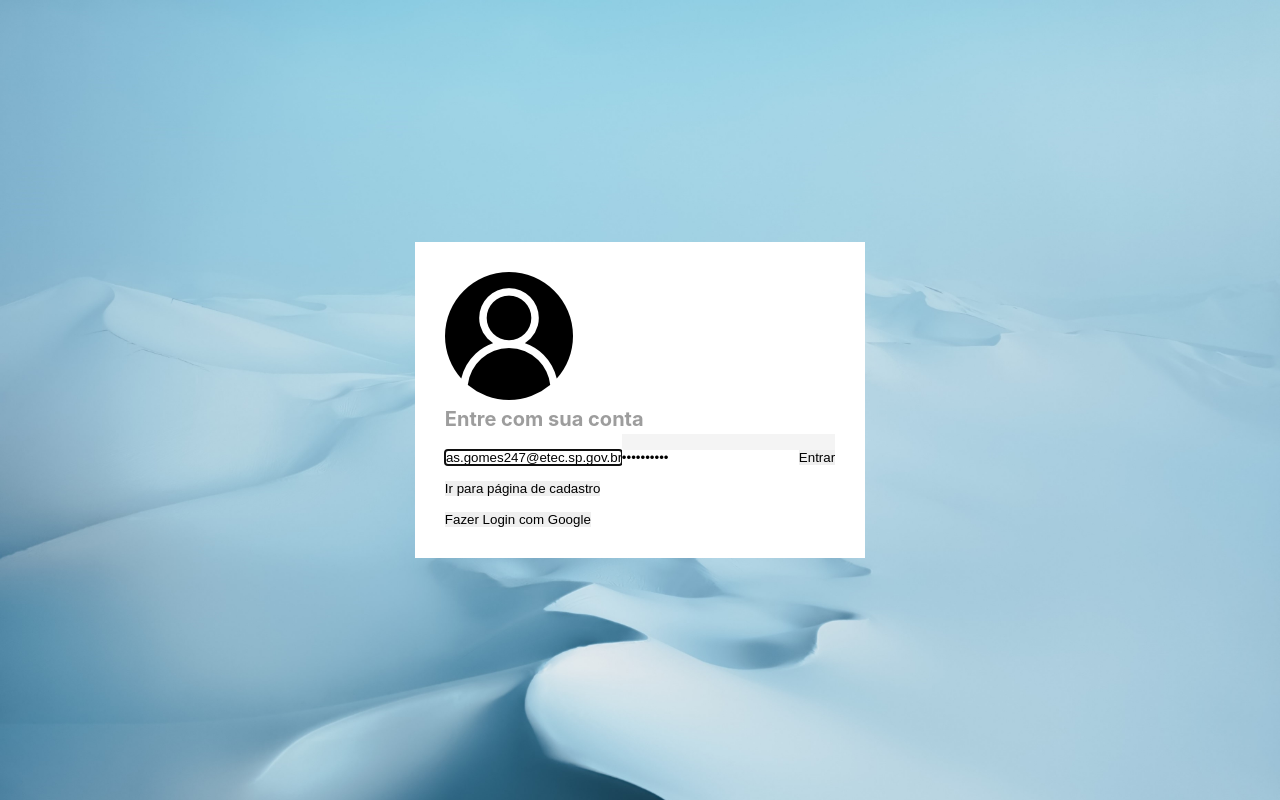
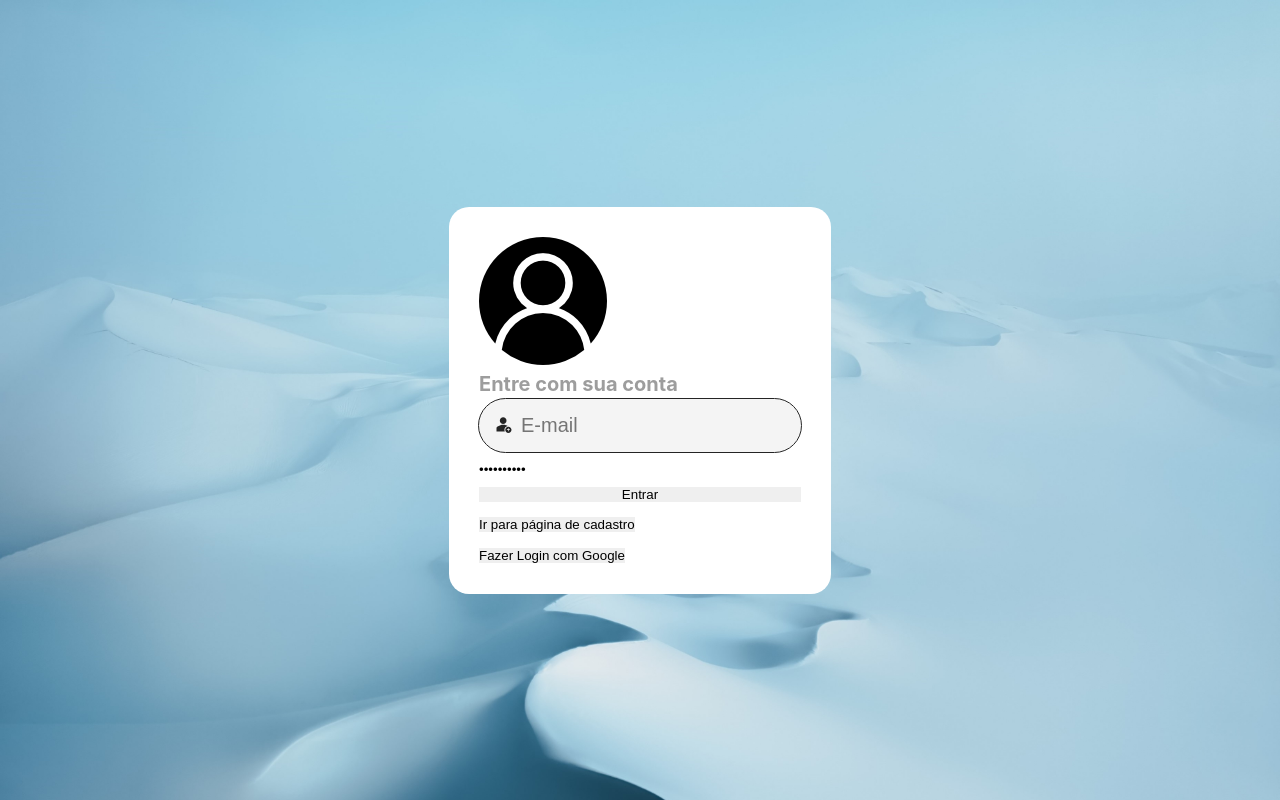
Before and after one commit to lucas-dos-santos-gomes/firebase-to-do-list, a React (Vite) app: page / in a window 1280 px wide. Built offline with nearby package versions, Linux system fonts and the light colour scheme; no server answers.

Commit message:
SignInput fowardRef used

```diff
--- a/src/components/SignInput/index.jsx
+++ b/src/components/SignInput/index.jsx
@@ -1,14 +1,25 @@
-import { useContext } from "react";
+import { useContext, useState, forwardRef } from "react";
 import { ThemeContext } from "../../contexts/theme";
 import * as S from "./style";
 
-export default function SignInput() {
+const SignInput = forwardRef((props, ref) => {
+  const [focus, setFocus] = useState(false);
   const { theme } = useContext(ThemeContext);
 
   return (
-    <S.Container theme={theme}>
-      <span></span>
-      <S.Input />
+    <S.Container theme={theme} className={focus && 'focus'}>
+      <img src={`/svg/signup-${theme}.svg`} alt="" />
+      <S.Input
+        ref={ref}
+        theme={theme}
+        onFocus={() => setFocus(true)}
+        onBlur={() => setFocus(false)}
+        {...props}
+      />
     </S.Container>
   );
-}
+});
+
+SignInput.displayName = 'SignInput';
+
+export default SignInput;
--- a/src/components/SignInput/style.js
+++ b/src/components/SignInput/style.js
@@ -1,17 +1,40 @@
 import styled from "styled-components";
 import { themes } from "../../styles/themes";
 
-export const Container = styled.div`
+export const Container = styled.label`
   & {
+    display: inline-flex;
+    align-items: center;
+    gap: 7px;
+
+    padding: 15px;
+    border-radius: 50px;
+
+    font-size: 10px;
     background-color: ${({ theme }) => themes[theme].color.secondary};
+
+    cursor: pointer;
   }
-  & > span {}
+  &.focus {
+    outline: 1.5px solid ${({ theme }) => themes[theme].fontColor.primary};
+  }
+  & > img {
+    width: 20px;
+  }
 `;
 
 export const Input = styled.input`
   & {
-
+    font-size: 2em;
+    background: none;
+    cursor: inherit;
+  }
+  &:focus {
+    border: none;
+    outline: none;
   }
   &:invalid {}
-  &::placeholder {}
+  &::placeholder {
+    color: ${({ theme }) => themes[theme].color.placeholder};
+  }
 `;
--- a/src/pages/Login/components/Signin.jsx
+++ b/src/pages/Login/components/Signin.jsx
@@ -5,7 +5,7 @@ import SignInput from "../../../components/SignInput";
 
 export default function Sigin() {
   const [loading, setLoading] = useState(null);
-  const [email, setEmail] = useState('lucas.gomes247@etec.sp.gov.br');
+  const [email, setEmail] = useState('');
   const [password, setPassword] = useState('1234567890');
   const [error, setError] = useState(null);
   const inputRef = useRef();
@@ -27,21 +27,18 @@ export default function Sigin() {
   };
 
   useEffect(() => {
-    inputRef.current.focus();
+    inputRef.current?.focus();
   }, []);
 
   useEffect(() => {
-    error && inputRef.current.focus();
+    error && inputRef.current?.focus();
   }, [error]);
 
   return (
     <>
-      <form onSubmit={handleLogin}>
-        <SignInput />
-
-
-        <input ref={inputRef} id="email" type="email" placeholder="E-mail" value={email} onChange={e => setEmail(e.target.value)} maxLength={50} required />
-        <input id="password" type="password" placeholder="Senha" value={password} onChange={e => setPassword(e.target.value)} minLength={8} maxLength={24} onFocus={handleError} required />
+      <form onSubmit={handleLogin} style={{display: "flex", flexDirection: 'column', gap: '10px'}}>
+        <SignInput ref={inputRef} type="email" placeholder="E-mail" value={email} onChange={e => setEmail(e.target.value)} maxLength={50} required />
+        <input type="password" placeholder="Senha" value={password} onChange={e => setPassword(e.target.value)} minLength={8} maxLength={24} onFocus={handleError} required />
         <button type="submit" disabled={loading} >{loading ? 'Entrando...' : 'Entrar'}</button>
       </form>
       {error && <p>{error}</p>}
--- a/src/pages/Login/style.js
+++ b/src/pages/Login/style.js
@@ -15,8 +15,9 @@ export const Container = styled.div`
   }
 
   & > main {
+    padding: 30px;
+    border-radius: 20px;
     background-color: ${({ theme }) => themes[theme].color.primary};
-    padding: 30px;
   }
 
   & input::before {
--- a/src/styles/themes.js
+++ b/src/styles/themes.js
@@ -3,7 +3,7 @@ export const themes = {
     color: {
       blue: '#4095EB'
     },
-    borderRadius: '15px',
+    borderRadius: '50px',
   },
   light: {
     color : {
```
